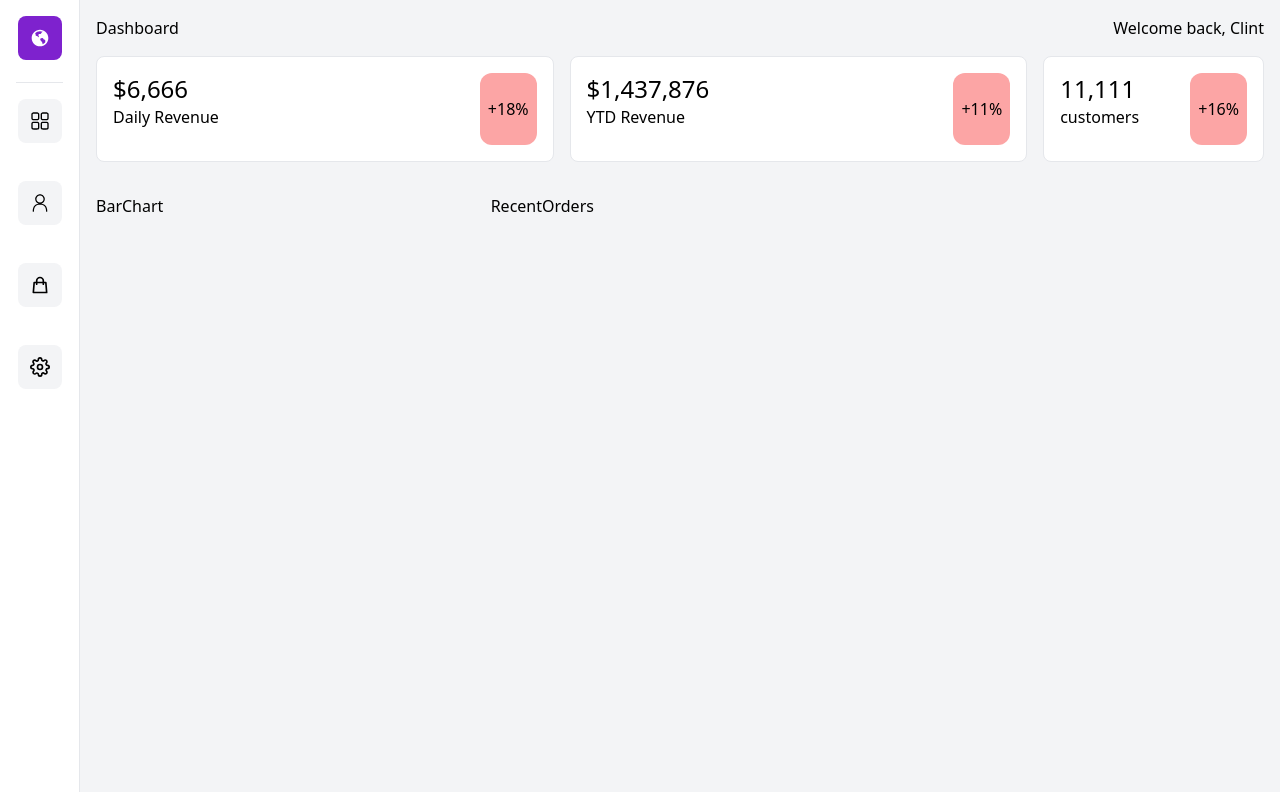
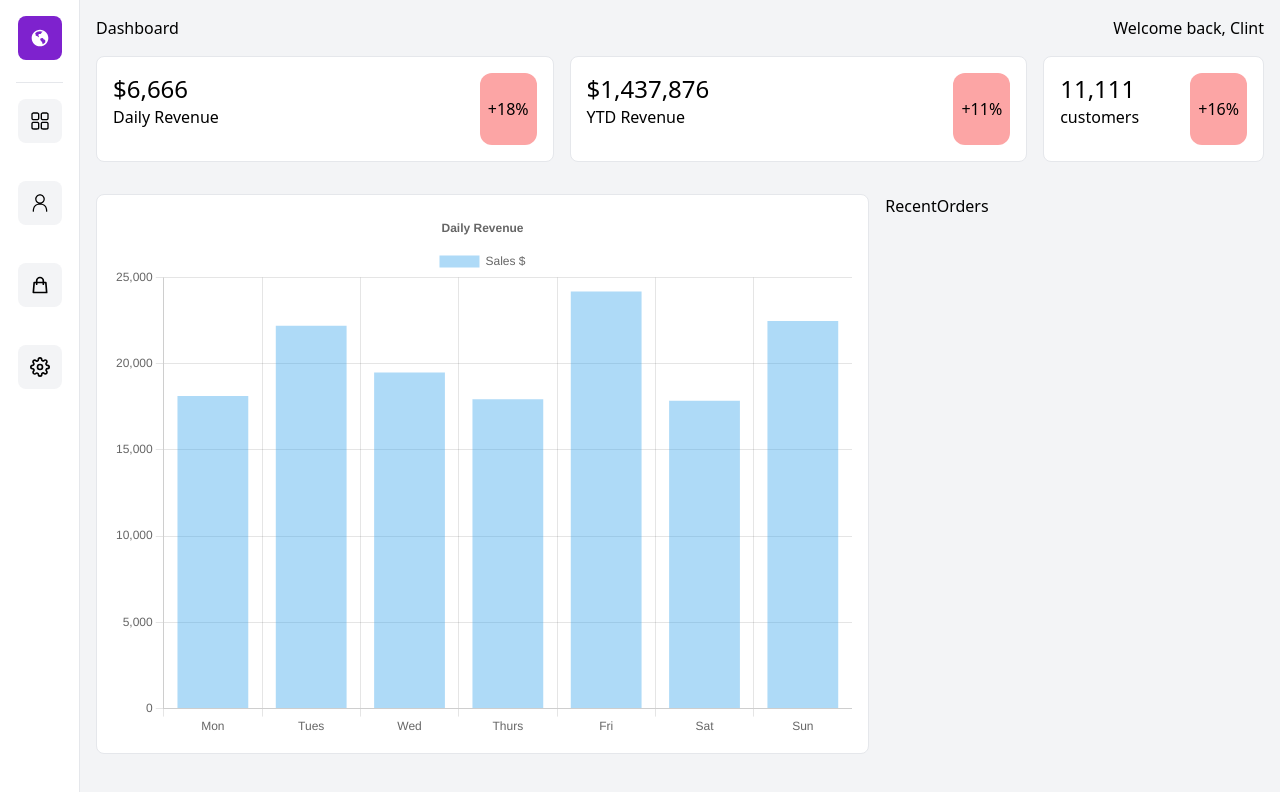
Before and after one commit to vicliu0325/user, a Next.js app in the folder dashboard/: page / in a window 1280 px wide. Shown: the top 792 px of the page. Built offline with nearby package versions, Linux system fonts and the light colour scheme.

Commit message:
[add]chat.js in BarChart

```diff
--- a/dashboard/components/BarChart.jsx
+++ b/dashboard/components/BarChart.jsx
@@ -1,8 +1,64 @@
-import React from 'react'
+import React,{useState,useEffect} from 'react';
+import { Bar } from 'react-chartjs-2';
+import {
+    Chart as ChartJS,
+    CategoryScale,
+    LinearScale,
+    BarElement,
+    Title,
+    Tooltip,
+    Legend
+} from 'chart.js';
+
+ChartJS.register(
+    CategoryScale,
+    LinearScale,
+    BarElement,
+    Title,
+    Tooltip,
+    Legend
+)
+
 
 const BarChart = () => {
+  const [chartData, setChartData] = useState({
+    datasets:[],
+  });
+
+  const [chartOptions,setChartOptions] = useState({});
+  useEffect(()=>{
+    setChartData({
+        labels: ['Mon', 'Tues', 'Wed', 'Thurs', 'Fri', 'Sat', 'Sun'],
+        datasets: [
+            {
+                label: 'Sales $',
+                data: [18127, 22201, 19490, 17938, 24182, 17842, 22475],
+                borderColor: 'rgb(53, 162, 235)',
+                backgroundColor: 'rgb(53, 162, 235, 0.4',
+              },
+        ]
+    })
+    setChartOptions({
+        plugins: {
+            legend: {
+                position: 'top',
+            },
+            title: {
+                display: true,
+                text: 'Daily Revenue'
+            }
+        },
+        maintainAspectRatio: false,
+        responsive: true
+    })
+  },[]);
+
   return (
-    <div>BarChart</div>
+    <>
+        <div className='w-full md:col-span-2 relative lg:h-[70vh] h-[50vh] m-auto p-4 border rounded-lg bg-white'>
+            <Bar data={chartData} options={chartOptions}></Bar>
+        </div>
+    </>
   )
 }
 
```
